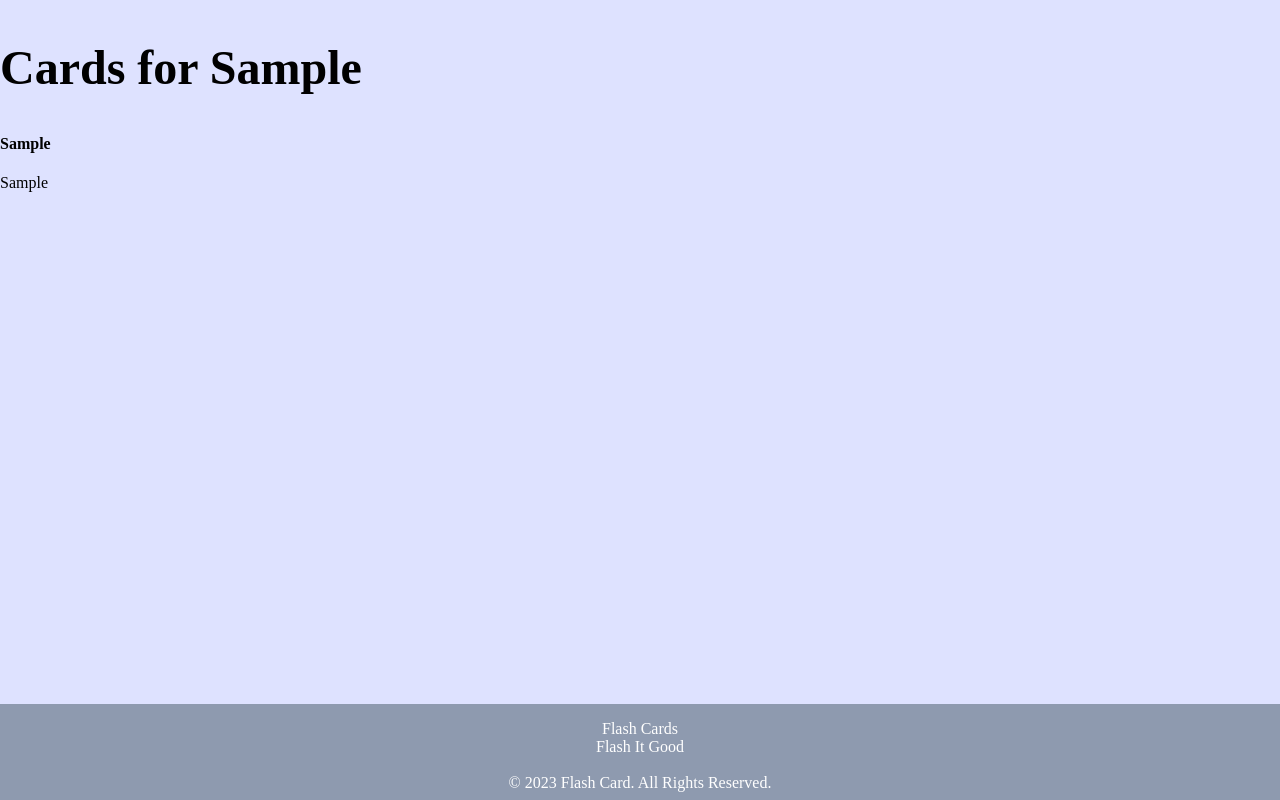
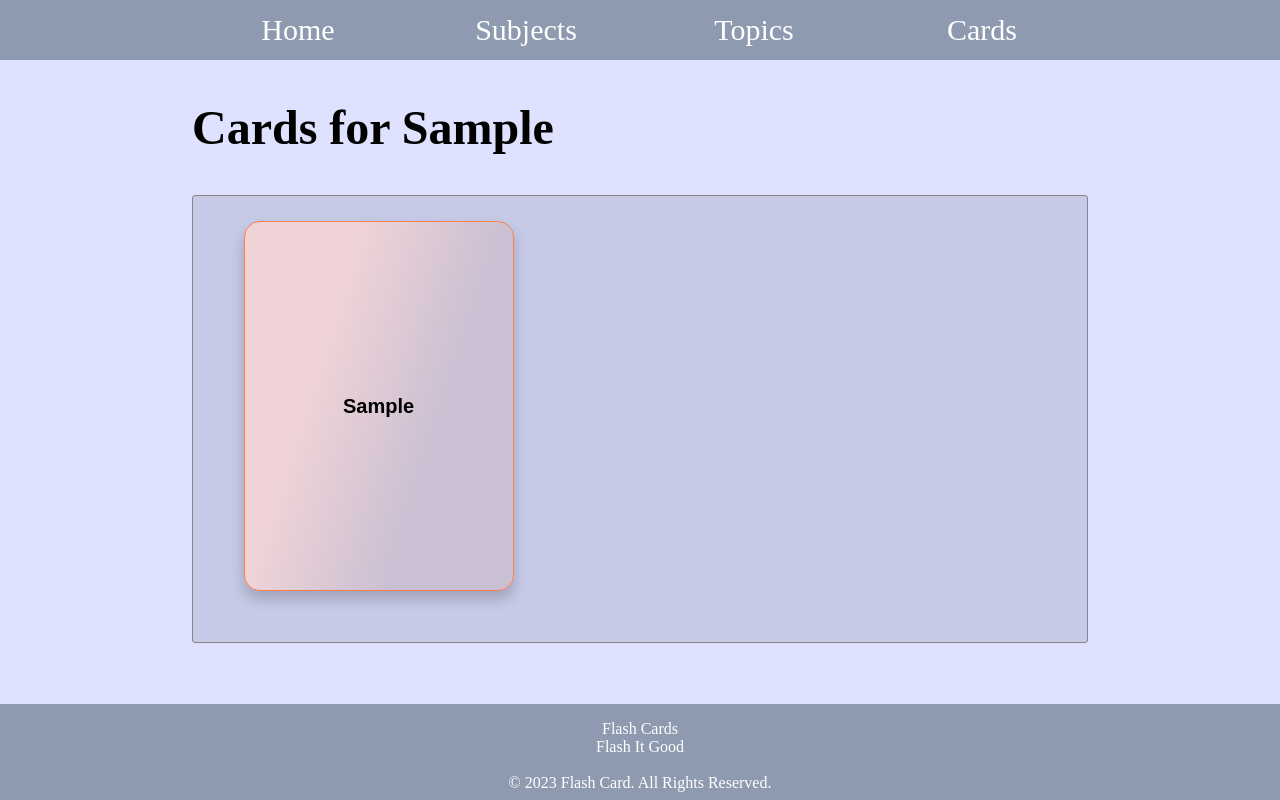
Before and after one commit to Maica08/Flash-Cards, a Django app: page /subjects/1/topics/1/cards/ in a window 1280 px wide. Run offline with Django 5.2, Linux system fonts and the light colour scheme; tables that the repository leaves empty hold one stand-in row (values such as "Sample post").

Commit message:
designed templates, modified list and card views; next task is topics-in-subjects.html

```diff
--- a/flashcard/static/css/styles.css
+++ b/flashcard/static/css/styles.css
@@ -22,6 +22,7 @@ body {
     overflow: hidden;
     background-color: #8E9AAF;
     height: 60px;
+    z-index: 1;
 }
 
 .navbar .nb-btn {
@@ -100,7 +101,9 @@ a {
 .home-body {
     display: flex;
     flex-wrap: wrap;
-    justify-content: center;
+    padding-left: 5%;
+    padding-right: 5%;
+    /* justify-content: center; */
 }
 
 .home-card {
@@ -178,22 +181,30 @@ a {
 
 /* subjects page */
 
-.subject-body {
-    position: relative;
-    background-color: #CBC0D3;
-    /* opacity: 0.3; */
+.list {
+  position: relative;
+  width: 70%;
+  margin-left: auto;
+  margin-right: auto;
+}
+
+.subject-body, .topic-body, .card-body {
+    position: absolute;
+    background-color: #cbc0d373;
     border-radius: 3px;
     width: 70%;
-    height: 500px;
-    margin-left: auto;
-    margin-right: auto;
+    height: 60%;
+    left: 15%;
+    right: 15%;
+    vertical-align: center;
+    overflow-y: auto;
 }
 
 .subjects-list {
     display: inline-block;
     width: 30%;
     height: 15%;
-    margin: 10px;
+    margin: 1.5%;
     border-radius: 2px;
     border: solid 2px #c2a2b8;
     box-shadow: 0 2px 5px rgba(0, 0, 0, 0.2);
@@ -215,7 +226,184 @@ a {
     transition: color 0.3s ease, text-decoration 0.3s ease;
 }
 
-.subjects-list:hover #sub {
+.subjects-list:hover #sub, .topic-body a:hover, .card-body h2 a:hover{
     color: lightcoral;
     text-decoration: underline;
 }
+
+
+/* topics page */
+.topic-body {
+  border-radius: 3px;
+  border: solid 2px #c2a2b8;
+}
+
+.topic-body a {
+  width: 15%;
+  text-align: center;
+  border-radius: 2px;
+  margin-left: 1%;
+  text-decoration: none;
+  color: #323841;
+}
+
+.topic-body h3 {
+  background-color: #c7cae6;
+  font-size: 30px;
+  padding: 5px;
+  margin-top: 0;
+  margin-bottom: 0;
+}
+
+.topic-container {
+  display: flex;
+  background-color: #DEE2FF;
+  margin-left: 5%;
+  margin-right: 5%;
+  margin-bottom: 2%;
+  margin-top: 2%;
+  align-items: center;
+  text-align: center;
+  overflow-x: auto;
+  overflow-y: hidden;
+}
+
+
+.topic-container a {
+  color: black;
+}
+
+.topic-container h4 {
+  padding: auto;
+  text-align: center;
+  margin-left: 2%;
+  margin-right: 2%;
+  width: 15%;
+  min-width: 10%;
+  font-size: 25px;
+  height: 100%;
+}
+
+/* cards page */
+
+.card-body {
+  border-radius: 3px;
+  border: solid 2px #c2a2b8;
+}
+
+.card-body h2{
+  margin-top: 0;
+  margin-bottom: 0;
+  padding: 1%;
+  background-color: #c7cae6;
+  border-top: solid 1px #c2a2b8;
+  border-bottom: solid 1px #c2a2b8;
+}
+
+.card-body h2 a{
+  color:#323841;
+  text-decoration: none;
+  font-size: 30px;
+}
+
+.cards {
+  display: flex;
+  width: 80%;
+  height: 80%;
+  margin-left: auto;
+  margin-right: auto;
+  margin-top: 2%;
+  margin-bottom: 2%;
+  overflow-x: auto;
+  overflow-y: hidden;
+  background-color: #c7cae6;
+  border-radius: 3px;
+  border: solid 1px #8a8087;
+}
+
+.card {
+  /* display:inline-block; */
+  background-color: transparent;
+  min-width: 270px;
+  min-height: 370px;
+  perspective: 1000px;
+  font-family: sans-serif;
+  margin-left: 2%;
+  margin-right: 2%;
+  margin-top: auto;
+  margin-bottom: auto;
+  /* white-space: nowrap; */
+}
+
+
+.card-inner {
+  position: fixed;
+  min-width: 100%;
+  min-height: 100%;
+  text-align: center;
+  transition: transform 0.8s;
+  transform-style: preserve-3d;
+}
+
+.card:hover .card-inner {
+  transform: rotateY(180deg);
+}
+
+.front, .back {
+  box-shadow: 0 8px 14px 0 rgba(0,0,0,0.2);
+  position: absolute;
+  display: flex;
+  flex-direction: column;
+  justify-content: center;
+  width: 100%;
+  height: 100%;
+  -webkit-backface-visibility: hidden;
+  backface-visibility: hidden;
+  border: 1px solid coral;
+  border-radius: 1rem;
+}
+
+.front {
+  background: rgb(203,192,211);
+  background: linear-gradient(288deg, rgba(203,192,211,1) 0%, rgba(203,192,211,1) 33%, rgba(239,211,215,1) 69%, rgba(239,211,215,1) 100%);
+  color: black;
+  margin-left: 5px;
+  margin-right: 5px;
+  font-size: 20px;
+}
+
+.back {
+  background: rgb(143,96,176);
+  background: linear-gradient(288deg, rgba(143,96,176,1) 0%, rgba(135,97,162,1) 33%, rgba(203,142,151,1) 69%, rgba(222,175,182,1) 100%);
+  color: white;
+  transform: rotateY(180deg);
+  padding-left: 5px;
+  padding-right: 5px;
+  font-size: 15px;
+  overflow-y: auto;
+}
+
+/* cards-in-topic page */
+
+.cards-in-topic {
+  display: flex;
+  flex-wrap: wrap;
+  width: 70%;
+  height: 80%;
+  margin-left: auto;
+  margin-right: auto;
+  margin-top: 2%;
+  margin-bottom: 2%;
+  overflow: hidden;
+  align-items: center;
+  background-color: #c7cae6;
+  border-radius: 3px;
+  border: solid 1px #8a8087;
+  padding: 2%;
+}
+
+.cards-in-topic .card {
+  margin-bottom: 3%;
+  margin-left: 20px;
+  margin-right: 20px;
+}
--- a/flashcard/templates/cards-in-topic.html
+++ b/flashcard/templates/cards-in-topic.html
@@ -1,13 +1,23 @@
 {% extends "base.html" %}
 
 {% block navbar %}
+<section class="navbar">
+  <a href="{% url 'home' %}" class="nb-btn">Home</a>
+  <a href="{% url 'subject-list' %}" class="nb-btn">Subjects</a>
+  <a href="{% url 'topic-list' %}" class="nb-btn">Topics</a>
+  <a href="{% url 'cards-list' %}" class="nb-btn">Cards</a>
+  {% comment %} <a href="{% url '' %}" class="nb-btn" id="active">Quizzes</a>
+  <a href="{% url '' %}" class="nb-btn" id="active">Reviews</a> {% endcomment %}
+</section>
 {% endblock navbar %}
 
 {% block content %}
-  <h2>Cards for {{topic.topic}}</h2>
+  <h2 class="list">Cards for {{topic.topic}}</h2>
 
+  <div class="cards-in-topic">
   {% for object in object_list %}
       <div class="card">
+        <div class="card-inner">
           <div class="front">
             <h4>{{object.front}}</h4>
           </div>
@@ -15,6 +25,8 @@
             <p>{{object.back}}<p>
           </div>
         </div>
+      </div>
   {% endfor %}
+  </div>
 
 {% endblock content %}
--- a/flashcard/templates/subjects.html
+++ b/flashcard/templates/subjects.html
@@ -13,7 +13,7 @@
 
 {% block content %}
 
-  <h2 class="subject">Subjects List</h2>
+  <h2 class="list">Subjects List</h2>
   <div class="subject-body">
     {% for object in object_list %}
       <div class="subjects-list">
--- a/flashcard/views.py
+++ b/flashcard/views.py
@@ -44,6 +44,23 @@ class TopicList(ListView):
     context_object_name = "topic"
     template_name = "topics.html"
 
+    def get_context_data(self, **kwargs):
+        context = super().get_context_data(**kwargs)
+
+        # Retrieve all topics and organize them by subject
+        topics = Topic.objects.all()
+        grouped_topics = {}
+        for topic in topics:
+            subject = topic.subject
+            if subject not in grouped_topics:
+                grouped_topics[subject] = []
+            grouped_topics[subject].append(topic)
+
+        # Convert the dictionary to a list for regrouping in the template
+        context['grouped_topics'] = [{'grouper': subject, 'list': topics} for subject, topics in grouped_topics.items()]
+
+        return context
+
 
 class CardsInTopics(ListView):
     context_object_name = "cards"
@@ -66,3 +83,18 @@ class CardList(ListView):
     model = Card
     context_object_name = "card"
     template_name = "cards.html"
+
+    def get_context_data(self, **kwargs):
+        context = super().get_context_data(**kwargs)
+
+        cards = Card.objects.all()
+        grouped_cards = {}
+        for card in cards:
+            topic = card.topic
+            if topic not in grouped_cards:
+                grouped_cards[topic] = []
+            grouped_cards[topic].append(card)
+
+        context['grouped_cards'] = [{'grouper': topic, 'list': cards} for topic, cards in grouped_cards.items()]
+
+        return context
```
Also changed, not shown: flashcard/templates/cards.html (+11 -4 lines), flashcard/templates/topics.html (+15 -7 lines). Lines whose indentation alone changed are shown as unchanged.
